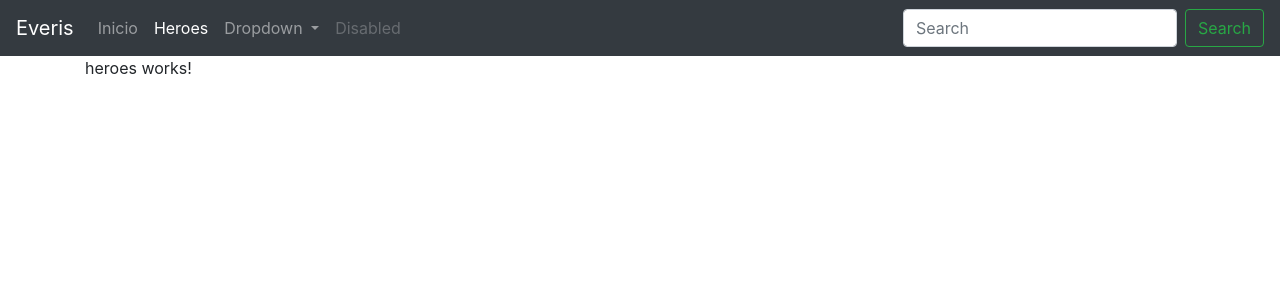
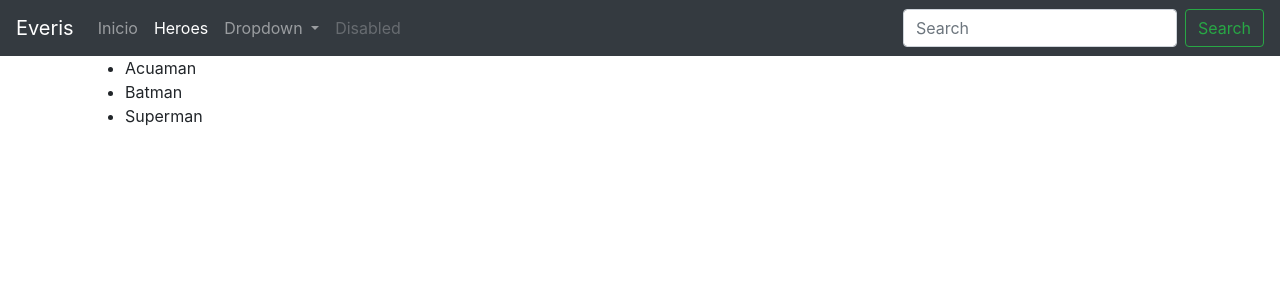
Before and after one commit to ricardo-arana/hola-mundo-ng-bc-everis, an Angular app: page /heroes in a window 1280 px wide. Shown: the top 300 px of the page. Built offline with nearby package versions, Linux system fonts and the light colour scheme.

Commit message:
interface heroe

```diff
--- a/src/app/config/heroes.ts
+++ b/src/app/config/heroes.ts
@@ -1,5 +1,6 @@
+import { Heroe } from '../classes/heroe.interface';
 
-export const heroes = [
+export const heroes: Heroe[] = [
     {
       nombre: "Aquaman",
       bio: "El poder más reconocido de Aquaman es la capacidad telepática para comunicarse con la vida marina, la cual puede convocar a grandes distancias.",
--- a/src/app/pages/heroes/heroes.component.html
+++ b/src/app/pages/heroes/heroes.component.html
@@ -1 +1,6 @@
-<p>heroes works!</p>
+
+<ul>
+    <li>Acuaman</li>
+    <li>Batman</li>
+    <li>Superman</li>
+</ul>
--- a/src/app/pages/heroes/heroes.component.ts
+++ b/src/app/pages/heroes/heroes.component.ts
@@ -1,4 +1,5 @@
 import { Component, OnInit } from '@angular/core';
+import { HeroesService } from 'src/app/services/heroes.service';
 
 @Component({
   selector: 'app-heroes',
@@ -7,7 +8,9 @@ import { Component, OnInit } from '@angular/core';
 })
 export class HeroesComponent implements OnInit {
 
-  constructor() { }
+  constructor(private heroesService: HeroesService) {
+    console.log(this.heroesService.getAllHeroes());
+   }
 
   ngOnInit(): void {
   }
--- a/src/app/services/heroes.service.ts
+++ b/src/app/services/heroes.service.ts
@@ -1,9 +1,13 @@
 import { Injectable } from '@angular/core';
-
+import { heroes } from '../config/heroes';
 @Injectable({
   providedIn: 'root'
 })
 export class HeroesService {
 
   constructor() { }
+
+  getAllHeroes() {
+    return heroes;
+  }
 }
```
Also changed, not shown: src/app/classes/heroe.interface.ts (added, +8 -0 lines).
